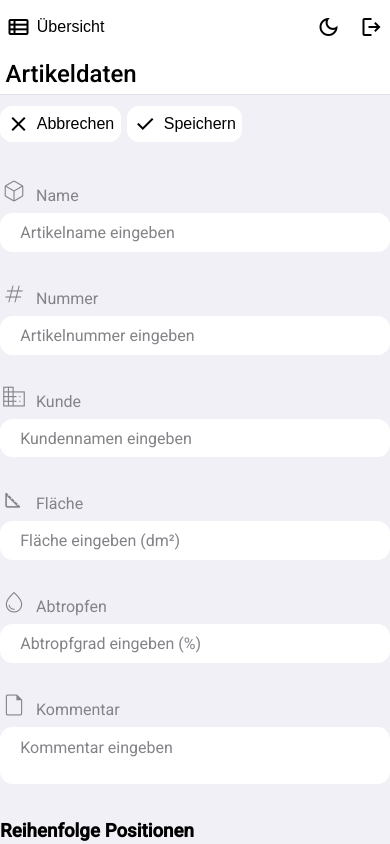
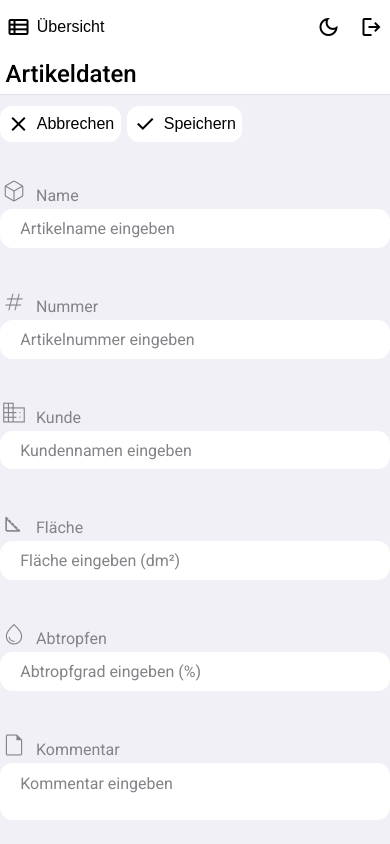
Before and after one commit to rapbru/cas-fee-project2-gravox, an Angular app in the folder frontend/: page /add-article in a window 390 px wide. Built offline with nearby package versions, Linux system fonts and the light colour scheme; no server answers; sample sign-in values are in the browser's storage.

Commit message:
Restored responsive two-column layout in add-article

```diff
--- a/frontend/src/app/add-article/add-article.component.html
+++ b/frontend/src/app/add-article/add-article.component.html
@@ -24,8 +24,7 @@
 
 <div class="scrollable-content" aria-label="Scrollbarer Inhalt" i18n-aria-label="@@ScrollableContent">
   <form (ngSubmit)="onSave()">
-    <div class="add-article">
-      <div class="left-column">
+    <div class="input-fields-container">
       <app-input-field
         label="Name"
         name="name"
@@ -56,9 +55,7 @@
         icon="business"
         placeholder="Kundennamen eingeben">
       </app-input-field>
-      </div>
 
-      <div class="right-column">
       <app-input-field
         label="Fläche"
         name="surface"
@@ -90,7 +87,6 @@
         placeholder="Kommentar eingeben">
       </app-input-field>
     </div>
-    </div>
   </form>
 
   <app-position-sequence
--- a/frontend/src/app/add-article/add-article.component.scss
+++ b/frontend/src/app/add-article/add-article.component.scss
@@ -106,3 +106,18 @@
     font-size: 20px;
   }
 }
+
+.input-fields-container {
+  display: flex;
+  flex-direction: column;
+  gap: 12px;
+  max-width: 800px;
+  width: 100%;
+  margin: 0;
+
+  @media (min-width: 768px) {
+    display: grid;
+    grid-template-columns: repeat(2, 1fr);
+    gap: 24px;
+  }
+}
--- a/frontend/src/app/input-field/input-field.component.scss
+++ b/frontend/src/app/input-field/input-field.component.scss
@@ -21,10 +21,25 @@ $app-container-padding: 1rem;
   }
 }
 
+.input-fields-container {
+  display: flex;
+  flex-direction: column;
+  gap: 12px;
+  max-width: 800px;
+  width: 100%;
+  margin: 0;
+
+  @media (min-width: 768px) {
+    display: grid;
+    grid-template-columns: repeat(2, 1fr);
+    gap: 24px;
+  }
+}
+
 .input-field-header {
   display: flex;
   align-items: baseline;
-  margin-bottom: 8px;
+  margin-bottom: 4px;
   gap: 8px;
 }
 
```
Lines whose indentation alone changed are shown as unchanged.
